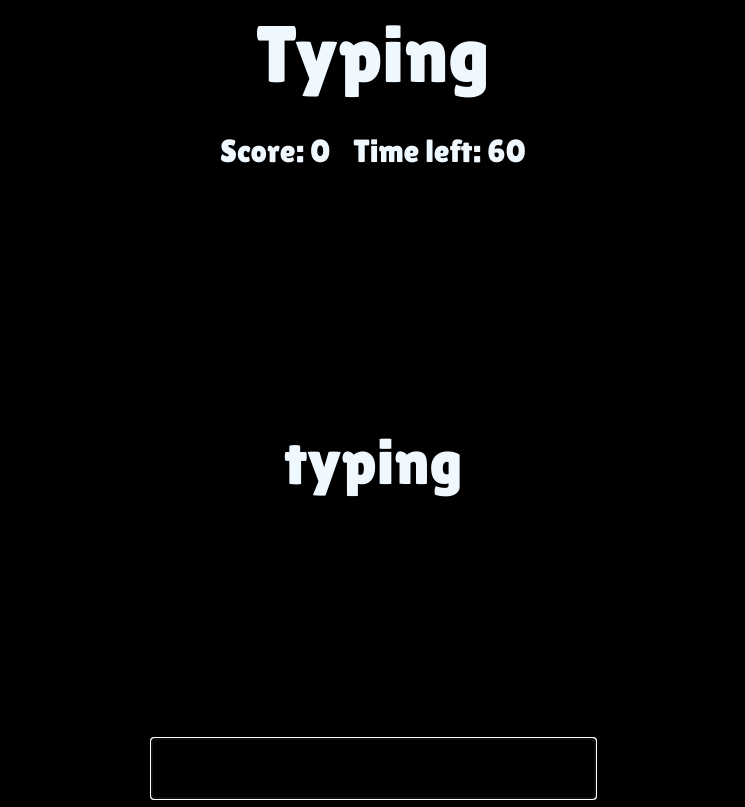
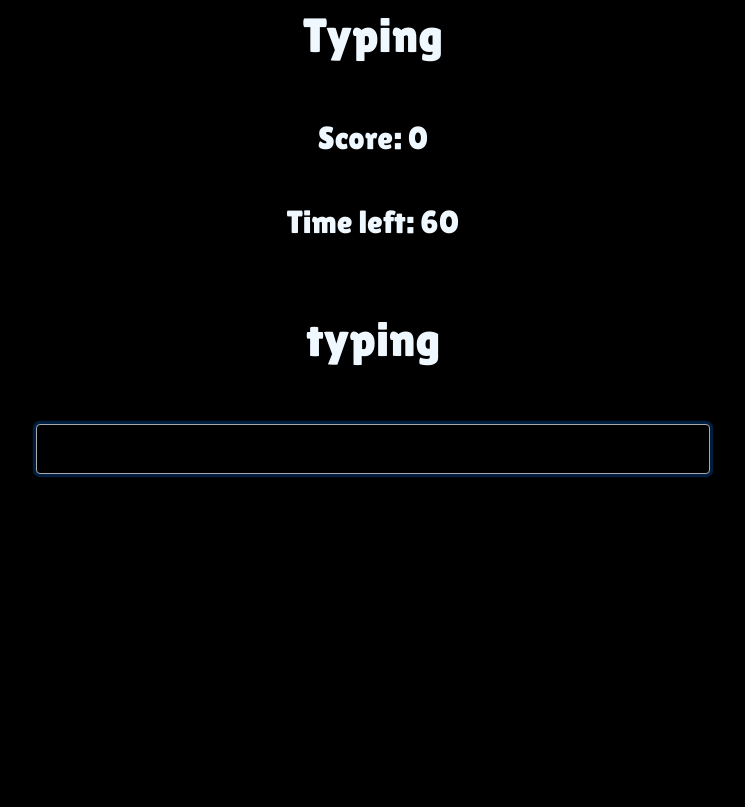
Before and after one commit to btnpushnmunky/typing, a website: page index.html in a window 1280 px wide. Shown: the whole page, without its empty margins (267-1012 px from the left). Drawn offline with nearby package versions, Linux system fonts and the light colour scheme.

Commit message:
Added Bootstrap

```diff
--- a/index.html
+++ b/index.html
@@ -8,9 +8,10 @@
         <meta http-equiv="X-UA-Compatible" content="IE=edge">
         <title>Typing</title>
         <meta name="description" content="">
-        <meta name="viewport" content="width=device-width, initial-scale=1">
+        <meta name="viewport" content="width=device-width, initial-scale=1, shrink-to-fit=no">
         <link href="https://fonts.googleapis.com/css?family=Lilita+One" rel="stylesheet">
-        <link rel="stylesheet" href="https://cdnjs.cloudflare.com/ajax/libs/animate.css/3.7.0/animate.min.css">
+        <link rel="stylesheet" href="https://cdnjs.cloudflare.com/ajax/libs/animate.css/3.7.0/animate.min.css"><link rel="stylesheet" href="https://maxcdn.bootstrapcdn.com/bootstrap/4.0.0/css/bootstrap.min.css" integrity="sha384-Gn5384xqQ1aoWXA+058RXPxPg6fy4IWvTNh0E263XmFcJlSAwiGgFAW/dAiS6JXm" crossorigin="anonymous">
+
         <link rel="stylesheet" href="styles.css">
     </head>
     <body>
@@ -18,17 +19,22 @@
             <p class="browsehappy">You are using an <strong>outdated</strong> browser. Please <a href="#">upgrade your browser</a> to improve your experience.</p>
         <![endif]-->
 
-        <div class='container'>
+        <div class='container-fluid' id="masterContainer">
            <div class='title'>Typing</div>
            <div id="scoreAndTimerDiv">
-                <span id="scoreContainer">Score: <span id="score"></span></span>
-                <span id="timerContainer">Time left: <span id="timer"></span></span>
+                <p id="scoreContainer">Score: <span id="score"></span></p>
+                <p id="timerContainer">Time left: <span id="timer"></span></p>
            </div>
            <div id='targetWord' class='word animated infinite bounce delay-5s'></div>
            <form id="typingForm" onSubmit="wordSubmitted()" autocomplete="off">
-               <input id='entryBox' type="text">
+               <div class="form-group">
+                    <input class="form-control" id='entryBox' type="text">
+               </div>
            </form>
         </div>
-        <script src="game.js" async defer></script>
+         <script src="https://code.jquery.com/jquery-3.2.1.slim.min.js" integrity="sha384-KJ3o2DKtIkvYIK3UENzmM7KCkRr/rE9/Qpg6aAZGJwFDMVNA/GpGFF93hXpG5KkN" crossorigin="anonymous"></script>
+<script src="https://cdnjs.cloudflare.com/ajax/libs/popper.js/1.12.9/umd/popper.min.js" integrity="sha384-ApNbgh9B+Y1QKtv3Rn7W3mgPxhU9K/ScQsAP7hUibX39j7fakFPskvXusvfa0b4Q" crossorigin="anonymous"></script>
+<script src="https://maxcdn.bootstrapcdn.com/bootstrap/4.0.0/js/bootstrap.min.js" integrity="sha384-JZR6Spejh4U02d8jOt6vLEHfe/JQGiRRSQQxSfFWpi1MquVdAyjUar5+76PVCmYl" crossorigin="anonymous"></script>
+       <script src="game.js" async defer></script>
     </body>
 </html>
--- a/styles.css
+++ b/styles.css
@@ -5,23 +5,22 @@ body {
     font-family: 'Lilita One', cursive;
 }
 
-.container {
-    margin: auto;
-    width: 75%;
+#masterContainer {
+    width: 55%;
 }
 
 .title {
-    font-size: 5em;
+    font-size: 3em;
 }
 
 .word {
-    margin-top: 4em;
-    font-size: 4em;
+    margin-top: 1em;
+    font-size: 3em;
 }
 
 #entryBox {
-    margin-top: 5em;
-    font-size: 3em;
+    margin-top: 2em;
+    font-size: 1.5em;
     background-color: black;
     color: lightblue;
     text-align: center;
@@ -30,13 +29,13 @@ body {
 }
 
 #scoreContainer {
-    margin-top: 3em;
+    /* margin-top: 3em; */
     font-size: 2em;
     padding: 10px;
 }
 
 #timerContainer {
-    margin-top: 3em;
+    /* margin-top: 3em; */
     font-size: 2em;
     padding: 10px;
 }
```
